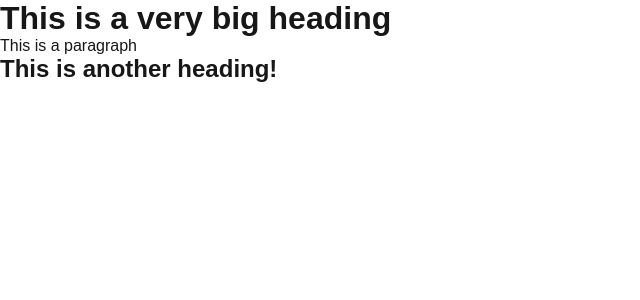
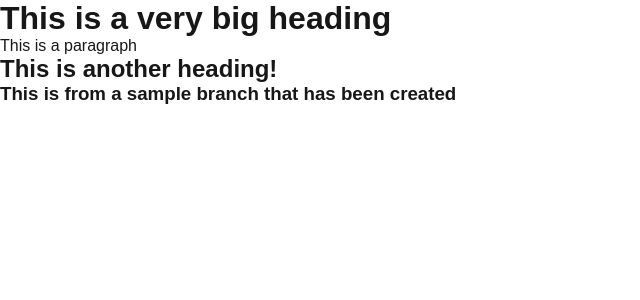
Before and after one commit to Musasizi/ucu_blog, a Next.js app: page / in a window 1280 px wide. Shown: the top 300 px of the page, without its empty margins (0-640 px from the left). Built offline with nearby package versions, Linux system fonts and the light colour scheme.

Commit message:
👋This is a commit from a sample branch

```diff
--- a/src/app/page.js
+++ b/src/app/page.js
@@ -5,6 +5,7 @@ function Home() {
       <h1>This is a very big heading</h1>
       <p>This is a paragraph</p>
       <h2>This is another heading!</h2>
+      <h3> This is from a sample branch that has been created</h3>
     </div>
   );
 }
```
